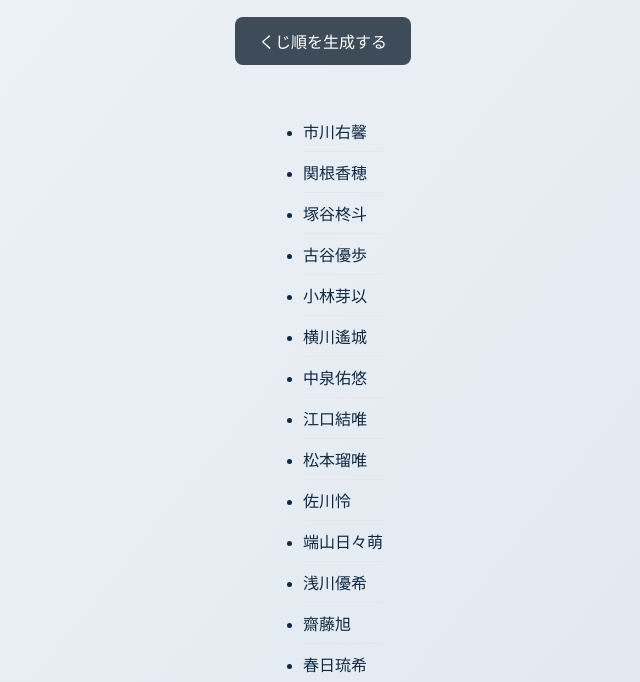
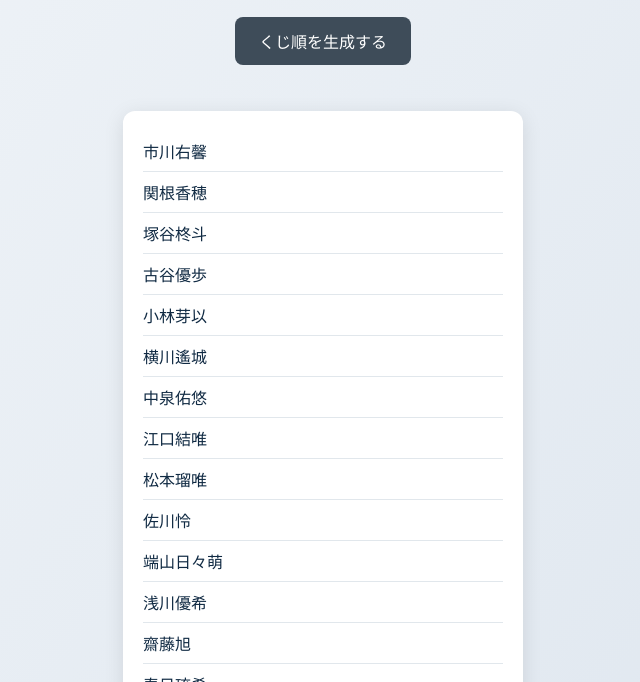
Before and after one commit to asahiSaito-eng/1-16, a plain HTML site: page index.html in a window 1280 px wide. Both pictures are taken after a click on the button "くじ順を生成する". Shown: the part 118-800 px from the top of the page, without its empty margins (317-957 px from the left). Drawn offline with Linux system fonts and the light colour scheme.

Commit message:
Update index.html

```diff
--- a/index.html
+++ b/index.html
@@ -37,19 +37,22 @@
       background-color: #52606d;
     }
 
-    ol {
+    ul {
       width: 100%;
       max-width: 400px;
       background: white;
       padding: 20px;
       border-radius: 12px;
       box-shadow: 0 4px 20px rgba(0, 0, 0, 0.1);
+      list-style: none;
+      box-sizing: border-box;
     }
 
     li {
       font-size: 16px;
       padding: 8px 0;
       border-bottom: 1px solid #e1e7ec;
+      word-break: break-word;
     }
 
     li:last-child {
@@ -80,9 +83,9 @@
         [shuffled[i], shuffled[j]] = [shuffled[j], shuffled[i]];
       }
 
-      const list = document.getElementById("resultList"); list.innerHTML = "";
+      const list = document.getElementById("resultList");
       list.innerHTML = "";
-      shuffled.forEach((name, index) => {
+      shuffled.forEach((name) => {
         const li = document.createElement("li");
         li.textContent = `${name}`;
         list.appendChild(li);
```
